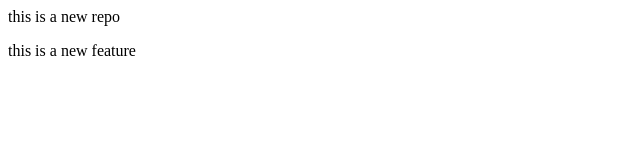
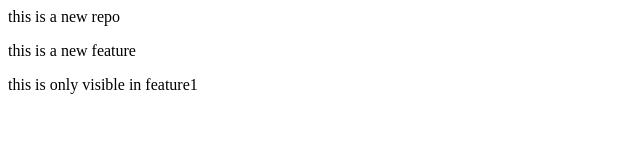
Before and after one commit to PerumandlaYakobu/locolrepo, a plain HTML site: page index.html in a window 1280 px wide. Shown: the whole page, without its empty margins (0-640 px from the left). Drawn offline with Linux system fonts and the light colour scheme.

Commit message:
extra line

```diff
--- a/index.html
+++ b/index.html
@@ -1,2 +1,3 @@
 <p> this is a new repo</p>
 <p> this is a new feature</p>
+<p> this is only visible in feature1</p>
```
